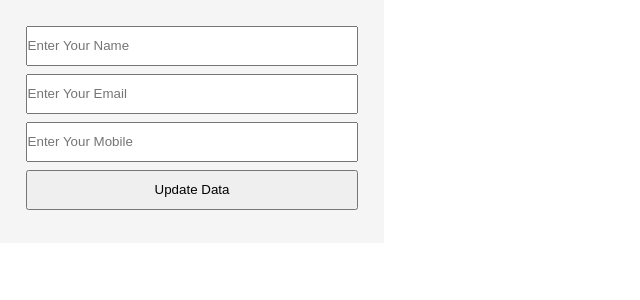
After one commit to punitkatiyar/express-crud-app, a Node server app: template views/editContact.ejs in a window 1280 px wide. The commit adds this page. Shown: the top 300 px of the page, without its empty margins (0-640 px from the left). Run offline with Node 20, Linux system fonts and the light colour scheme; the template is opened without the code that fills it, so the values that code supplies are empty; some libraries are stand-ins or nearby versions.

Commit message:
Add files via upload

```diff
--- /dev/null
+++ b/views/editContact.ejs
@@ -0,0 +1,41 @@
+<!DOCTYPE html>
+<html lang="en">
+
+<head>
+    <meta charset="UTF-8">
+    <meta name="viewport" content="width=device-width, initial-scale=1.0">
+    <title>Add Contact</title>
+    <style>
+        * {
+            margin: 0;
+            padding: 0;
+            box-sizing: border-box;
+        }
+
+        form {
+            padding: 2%;
+            background-color: whitesmoke;
+            width: 30%;
+        }
+
+        input {
+            display: block;
+            width: 100%;
+            height: 40px;
+            margin-bottom: 1vh;
+
+        }
+    </style>
+</head>
+
+<body>
+    <form method="post" action="/edit/<%= student._id%>">
+        <input type="text" name="userName" value="<%= student.userName%>" placeholder="Enter Your Name" required>
+        <input type="email" name="userEmail" value="<%= student.userEmail%>" placeholder="Enter Your Email" required>
+        <input type="text" name="userMobile" value="<%= student.userMobile%>" placeholder="Enter Your Mobile" required>
+        <input type="submit" name="update" value="Update Data">
+    </form>
+
+</body>
+
+</html>
--- a/views/viewContact.ejs
+++ b/views/viewContact.ejs
@@ -36,10 +36,10 @@
                         <a href="/view/<%= student._id %>">View</a>
                     </td>
                     <td>
-                        <a href="/view/<%= student._id %>">edit</a>
+                        <a href="/edit/<%= student._id %>">edit</a>
                     </td>
                     <td>
-                        <a href="/view/<%= student._id %>">delete</a>
+                        <a href="/delete/<%= student._id %>">delete</a>
                     </td>
                 </tr>
                 <% }); %>
```
